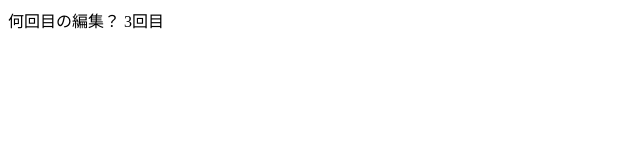
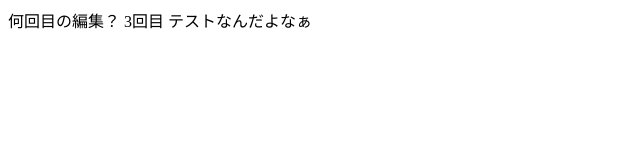
Before and after one commit to UmaShiny/20230421-git-workshop, a plain HTML site: page index.html in a window 1280 px wide. Shown: the whole page, without its empty margins (0-640 px from the left). Drawn offline with Linux system fonts and the light colour scheme.

Commit message:
last sentence
plus one

```diff
--- a/index.html
+++ b/index.html
@@ -1,11 +1,12 @@
 <!doctype html>
 <html lang = "ja">
   <head>
-     <meta charset = "utf-8">
-     <title>タイトル</title>
+    <meta charset = "utf-8">
+    <title>タイトル</title>
   </head>
   <body>
     何回目の編集？
     3回目
+    テストなんだよなぁ
   </body>
 </html>
```
